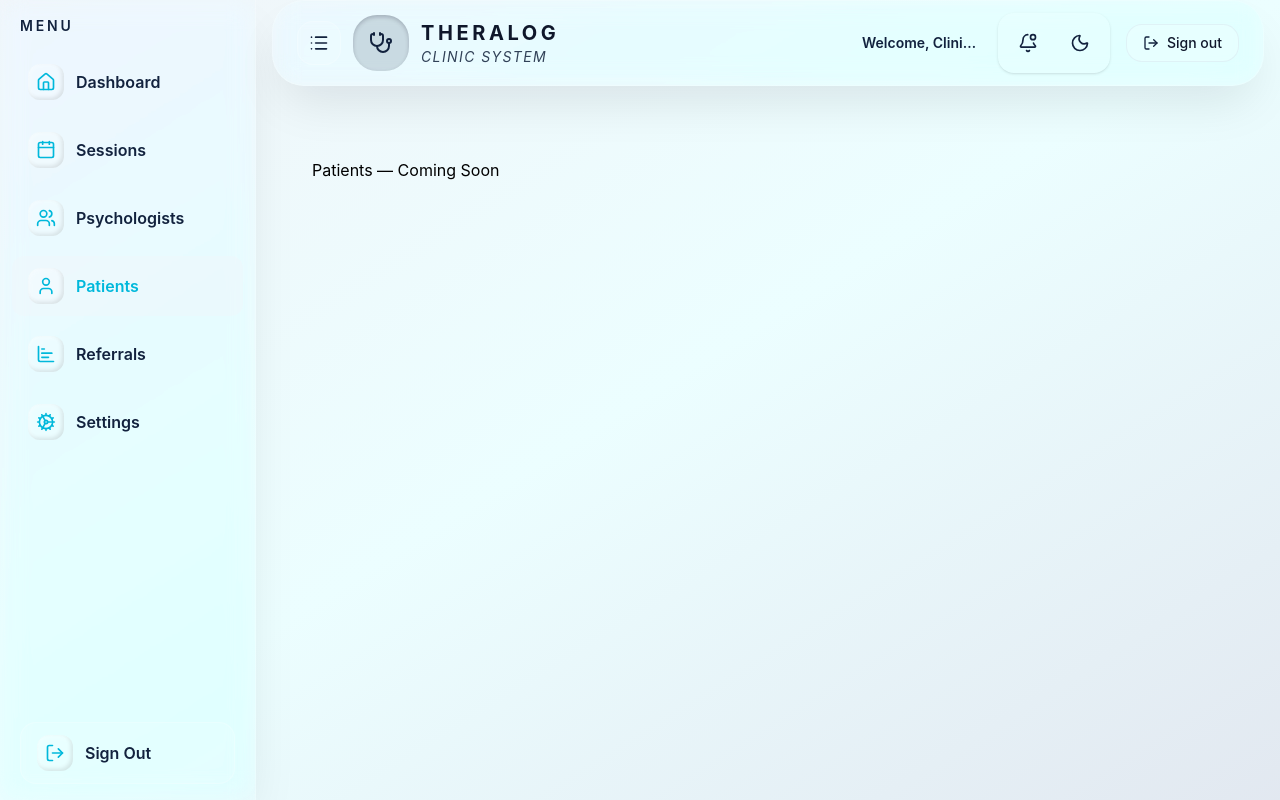
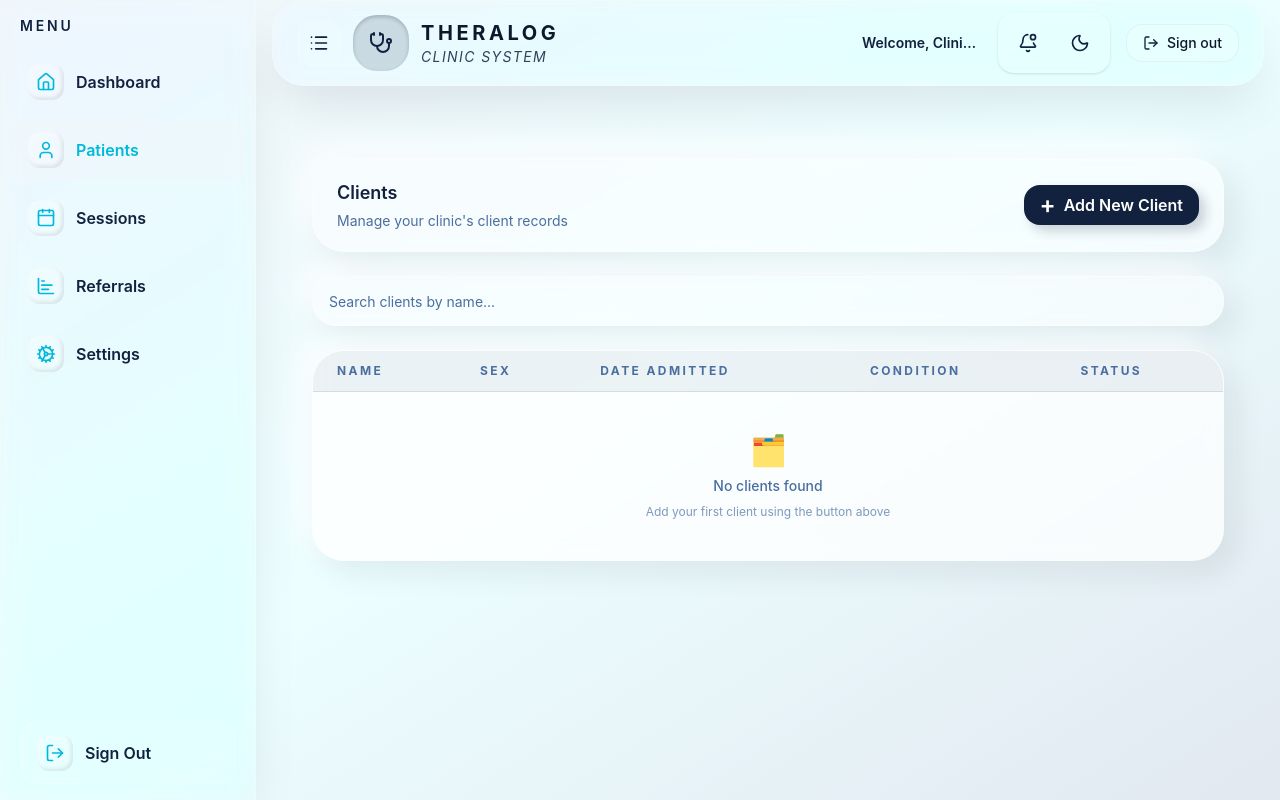
Before and after one commit to Andy-Ops254/theralog, a React (Vite) app in the folder client/: page /patients in a window 1280 px wide. Built offline with nearby package versions, Linux system fonts and the light colour scheme; sample sign-in values are in the browser's storage.

Commit message:
feat:patients page, code refactor on routes

```diff
--- a/client/src/components/App.jsx
+++ b/client/src/components/App.jsx
@@ -6,7 +6,7 @@ import Layout from './Layout'
 import ProtectedRoute from './ProtectedRoute'
 import Dashboard from '../pages/Dashboard'
 import Sessions from '../pages/Sessions'
-import Psychologists from '../pages/Psychologists'
+// import Psychologists from '../pages/Psychologists'
 import Patients from '../pages/Patients'
 import Referrals from '../pages/Referrals'
 import Settings from '../pages/Settings'
@@ -29,7 +29,7 @@ function App() {
       >
         <Route path="/dashboard" element={<Dashboard />} />
         <Route path="/sessions" element={<Sessions />} />
-        <Route path="/psychologists" element={<Psychologists />} />
+        {/* <Route path="/psychologists" element={<Psychologists />} /> */}
         <Route path="/patients" element={<Patients />} />
         <Route path="/referrals" element={<Referrals />} />
         <Route path="/settings" element={<Settings />} />
--- a/client/src/components/Navbar.jsx
+++ b/client/src/components/Navbar.jsx
@@ -51,7 +51,7 @@ function Navbar({ onToggleSidebar }) {
       </div>
 
       <div className="flex items-center gap-4">
-        <span className="max-w-[120px] truncate text-sm font-semibold text-[#12223E] whitespace-nowrap">
+        <span className="max-w-30 truncate text-sm font-semibold text-[#12223E] whitespace-nowrap">
           Welcome, {username}
         </span>
 
--- a/client/src/components/Sidebar.jsx
+++ b/client/src/components/Sidebar.jsx
@@ -23,9 +23,9 @@ function Sidebar({ isExpanded }) {
 
         <nav className="flex flex-col gap-2">
             <SidebarLink icon={<HomeIcon />} label="Dashboard" href="/dashboard" isExpanded={isExpanded} />
+            <SidebarLink icon={<UserIcon />} label="Patients" href="/patients" isExpanded={isExpanded} />
             <SidebarLink icon={<CalendarIcon />} label="Sessions" href="/sessions" isExpanded={isExpanded} />
-            <SidebarLink icon={<Users />} label="Psychologists" href="/psychologists" isExpanded={isExpanded} />
-            <SidebarLink icon={<UserIcon />} label="Patients" href="/patients" isExpanded={isExpanded} />
+            {/* <SidebarLink icon={<Users />} label="Psychologists" href="/psychologists" isExpanded={isExpanded} /> */}
             <SidebarLink icon={<ChartBarIcon />} label="Referrals" href="/referrals" isExpanded={isExpanded} />
             <SidebarLink icon={<CogIcon />} label="Settings" href="/settings" isExpanded={isExpanded} />
         </nav>
--- a/client/src/pages/Dashboard.jsx
+++ b/client/src/pages/Dashboard.jsx
@@ -37,13 +37,13 @@ function Dashboard() {
         ])
         .then(([res1,res2]) => Promise.all([res1.json(), res2.json()]))
         .then(([stats, sessions]) => {
-            setDashStats(data),
-            setTableData(data)
+            setDashStats(stats),
+            setTableData(sessions)
         })
     }, [])
 
   return (
-    <div className="space-y-6">
+    <div className="space-y-8">
         <div className="rounded-4xl border border-white/40 bg-white/50 px-6 py-5 shadow-[12px_12px_30px_rgba(15,23,42,0.08),-12px_-12px_30px_rgba(255,255,255,0.8)] backdrop-blur-sm">
             <h1 className="text-2xl font-semibold text-[#12223E]">
                 👋 Welcome, {username}
@@ -67,7 +67,7 @@ function Dashboard() {
 
 
         <div className="overflow-hidden rounded-4xl border border-white/40 bg-white/60 shadow-[12px_12px_30px_rgba(15,23,42,0.08),-12px_-12px_30px_rgba(255,255,255,0.8)] backdrop-blur-sm">
-            <div className="border-b border-[#12223E]/10 bg-[#12223E]/5 px-4 py-4 sm:px-6">
+            <div className="border-b border-[#12223E]/10 bg-[#12223E]/5 px-4 py-4 sm:px-6 ">
                 <h2 className="text-lg font-semibold text-[#12223E]">This Week's Sessions</h2>
                 <p className="mt-1 text-sm text-[#4A6EA0]">A quick view of your weekly clinical activity.</p>
             </div>
@@ -86,7 +86,7 @@ function Dashboard() {
                     {/* checks if the tabledata has any data if it does it maps if not it gives the no sessions yet */}
                         {tableRows.length > 0 ? (
                             tableRows.map((row, index) => (
-                                <tr key={`${row.patient_id || row.patient || 'row'}-${index}`} className="transition hover:bg-cyan-50/60">
+                                <tr key={`${row.id || 'row'}-${index}`} className="transition hover:bg-cyan-50/60">
                                     <td className="px-4 py-3 sm:px-6">{row.patient_name || row.patient || '—'}</td>
                                     <td className="px-4 py-3 sm:px-6">{row.clinician_name || row.clinician || username}</td>
                                     <td className="px-4 py-3 sm:px-6">{row.session_date || row.date || '—'}</td>
--- a/client/src/pages/DashboardCard.jsx
+++ b/client/src/pages/DashboardCard.jsx
@@ -2,7 +2,7 @@ import React from 'react'
 
 function DashboardCard({ title, children }) {
   return (
-    <div className="flex h-36 w-64 flex-col justify-between rounded-[2rem] border border-white/40 bg-[linear-gradient(145deg,_rgba(255,255,255,0.95),_rgba(223,238,255,0.9))] p-5 shadow-[20px_20px_60px_rgba(15,23,42,0.14),-20px_-20px_60px_rgba(255,255,255,0.88)]">
+    <div className="flex h-36 w-64 flex-col justify-between rounded-4xl border border-white/40 bg-[linear-gradient(145deg,rgba(255,255,255,0.95),rgba(223,238,255,0.9))] p-5 shadow-[20px_20px_60px_rgba(15,23,42,0.14),-20px_-20px_60px_rgba(255,255,255,0.88)]">
         <div className="flex items-center justify-between">
             <h3 className="text-[11px] font-semibold uppercase tracking-[0.28em] text-[#12223E]/70">
                 {title}
--- a/client/src/pages/Patients.jsx
+++ b/client/src/pages/Patients.jsx
@@ -1,7 +1,106 @@
-import React from 'react'
+import React, { useState } from 'react'
 
 function Patients() {
-  return <div className="p-6">Patients — Coming Soon</div>
+  const [tableRows, setTableRows] = useState([])
+  const [search, setSearch] = useState('')
+
+  const filteredRows = tableRows.filter(row =>
+    (row.patient?.full_name || row.patient_name || '')
+      .toLowerCase()
+      .includes(search.toLowerCase())
+  )
+
+  return (
+    <div className="p-4 sm:p-6 space-y-6">
+
+      {/* ── Page Header ── */}
+      <div className="flex flex-col gap-4 sm:flex-row sm:items-center sm:justify-between rounded-4xl border border-white/40 bg-white/50 px-6 py-5 shadow-[12px_12px_30px_rgba(15,23,42,0.08),-12px_-12px_30px_rgba(255,255,255,0.8)] backdrop-blur-sm">
+        <div>
+          <h2 className="text-lg font-semibold text-[#12223E]">Clients</h2>
+          <p className="mt-1 text-sm text-[#4A6EA0]">
+            Manage your clinic's client records
+          </p>
+        </div>
+        <button className="flex items-center gap-2 rounded-2xl bg-[#12223E] px-4 py-2 font-semibold text-white shadow-[6px_6px_12px_rgba(18,34,62,0.2),-6px_-6px_12px_rgba(255,255,255,0.12)] transition-transform duration-200 hover:scale-105 cursor-pointer whitespace-nowrap">
+          <span className="text-2xl leading-none">+</span>
+          <span>Add New Client</span>
+        </button>
+      </div>
+
+      {/* ── Search Bar ── */}
+      <div className="rounded-3xl border border-white/40 bg-white/50 px-4 py-3 shadow-[12px_12px_30px_rgba(15,23,42,0.08),-12px_-12px_30px_rgba(255,255,255,0.8)] backdrop-blur-sm">
+        <input
+          type="text"
+          value={search}
+          onChange={e => setSearch(e.target.value)}
+          placeholder="Search clients by name..."
+          className="w-full bg-transparent text-sm text-[#12223E] placeholder-[#4A6EA0] outline-none"
+        />
+      </div>
+
+      {/* ── Table ── */}
+      <div className="overflow-x-auto rounded-4xl border border-white/40 bg-white/60 shadow-[12px_12px_30px_rgba(15,23,42,0.08),-12px_-12px_30px_rgba(255,255,255,0.8)] backdrop-blur-sm">
+        <table className="min-w-full divide-y divide-[#12223E]/10 text-sm text-[#12223E]">
+          <thead className="bg-[#12223E]/5 text-left text-xs font-semibold uppercase tracking-[0.2em] text-[#4A6EA0]">
+            <tr>
+              <th className="px-4 py-3 sm:px-6">Name</th>
+              <th className="px-4 py-3 sm:px-6">Sex</th>
+              <th className="px-4 py-3 sm:px-6">Date Admitted</th>
+              <th className="px-4 py-3 sm:px-6">Condition</th>
+              <th className="px-4 py-3 sm:px-6">Status</th>
+            </tr>
+          </thead>
+
+          <tbody className="divide-y divide-[#12223E]/10 bg-white/40">
+            {filteredRows.length > 0 ? (
+              filteredRows.map((row, index) => (
+                <tr
+                  key={`${row.id || 'row'}-${index}`}
+                  className="transition hover:bg-cyan-50/60"
+                >
+                  <td className="px-4 py-3 sm:px-6 font-medium">
+                    {row.patient?.full_name || row.patient_name || '—'}
+                  </td>
+                  <td className="px-4 py-3 sm:px-6">
+                    {row.patient?.sex || row.sex || '—'}
+                  </td>
+                  <td className="px-4 py-3 sm:px-6">
+                    {row.patient?.date_of_admission || row.date_of_admission || '—'}
+                  </td>
+                  <td className="px-4 py-3 sm:px-6">
+                    {row.patient?.condition || row.condition || '—'}
+                  </td>
+                  <td className="px-4 py-3 sm:px-6">
+                    <span className="inline-flex rounded-full bg-cyan-100 px-3 py-1 text-xs font-semibold text-cyan-700">
+                      {row.patient?.status || row.status || 'Pending'}
+                    </span>
+                  </td>
+                </tr>
+              ))
+            ) : (
+              <tr>
+                <td
+                  colSpan="5"
+                  className="px-4 py-10 text-center text-sm text-[#4A6EA0] sm:px-6"
+                >
+                  <div className="flex flex-col items-center gap-2">
+                    <span className="text-3xl">🗂️</span>
+                    <span className="font-medium">No clients found</span>
+                    <span className="text-xs text-[#4A6EA0]/70">
+                      {search
+                        ? `No results for "${search}" — try a different name`
+                        : 'Add your first client using the button above'}
+                    </span>
+                  </div>
+                </td>
+              </tr>
+            )}
+          </tbody>
+        </table>
+      </div>
+
+    </div>
+  )
 }
 
 export default Patients
--- a/client/src/pages/Psychologists.jsx
+++ /dev/null
@@ -1,7 +0,0 @@
-import React from 'react'
-
-function Psychologists() {
-  return <div className="p-6">Psychologists — Coming Soon</div>
-}
-
-export default Psychologists
```
